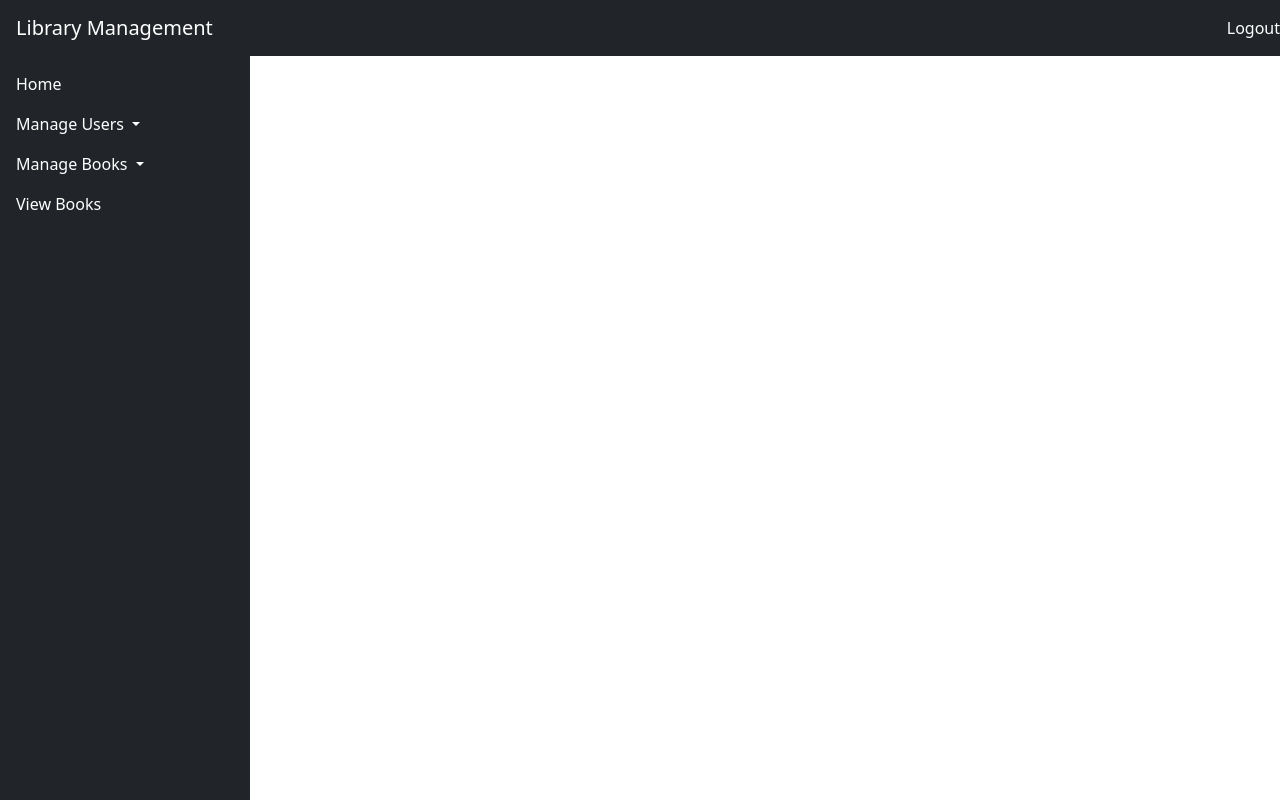
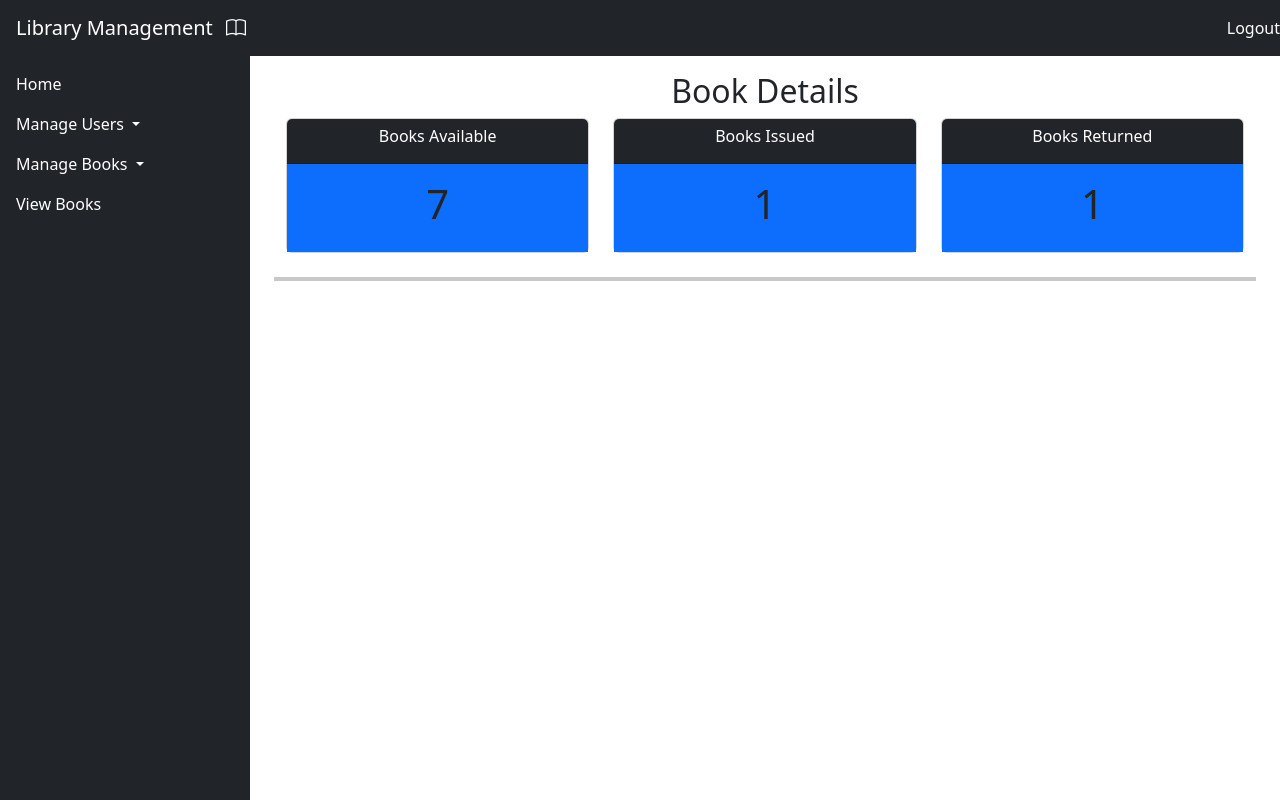
Before and after one commit to Lekhan11/Library_Manager, a Django app: page /home/ in a window 1280 px wide. Run offline with Django 5.2, Linux system fonts and the light colour scheme; a user stored in the database is signed in; data comes from the database, SQL or seed files in the repository; both versions use the stored data as it was after the commit; some libraries are stand-ins or nearby versions.

Commit message:
Home page added and add books solved

```diff
--- a/Library/templates/base.html
+++ b/Library/templates/base.html
@@ -13,7 +13,7 @@
 
     <!-- Fixed Top Navbar -->
     <nav class="navbar navbar-dark bg-dark fixed-top">
-        <a href="{% url 'home' %}" class="navbar-brand ps-3">Library Management</a>
+        <a href="{% url 'home' %}" class="navbar-brand ps-3">Library Management <i class="bi bi-book ps-2"></i></a>
         <a class="text-white nav-link ms-auto" href="{% url 'logout' %}">Logout</a>
     </nav>
 
@@ -54,7 +54,7 @@
         </div>
 
         <!-- Main Content -->
-        <div class="flex-grow-1 p-4" style="margin-left: 250px;">
+        <div class="flex-grow-1 p-4 container-fluid" style="margin-left: 250px;">
             {% block content %}{% endblock %}
         </div>
     </div>
--- a/Library/templates/home.html
+++ b/Library/templates/home.html
@@ -1,12 +1,44 @@
-<!DOCTYPE html>
-<html lang="en">
-  <head>
-    <meta charset="UTF-8" />
-    <meta name="viewport" content="width=device-width, initial-scale=1.0" />
-    <title>Home</title>
-    {% include 'base.html' %}
-</head>
-<body>
+{% extends 'base.html' %}
+{% block title %}Home Page{% endblock %}
+{% block content %}
 
-</body>
-</html>
+<div class="container">
+  <div class="text-center">
+    <h2>Book Details</h2>
+  </div>
+  <div class="row">
+    <div class="col">
+        <div class="card">
+          <div class="card-header bg-dark">
+            <h6 class="text-black text-center text-white">Books Available</h3>
+          </div>
+          <div class="card-body bg-primary">
+            <h1 class="text-center">{{total_books}}</h1>
+          </div>
+        </div>
+    </div>
+    <div class="col">
+      <div class="card">
+        <div class="card-header bg-dark">
+          <h6 class="text-black text-center text-white">Books Issued</h3>
+        </div>
+        <div class="card-body bg-primary">
+          <h1 class="text-center">{{total_issued_books}}</h1>
+        </div>
+      </div>
+  </div>
+  <div class="col">
+    <div class="card">
+      <div class="card-header bg-dark">
+        <h6 class="text-black text-center text-white">Books Returned</h3>
+      </div>
+      <div class="card-body bg-primary">
+        <h1 class="text-center">{{total_returned_books}}</h1>
+      </div>
+    </div>
+</div>
+<hr class="my-4 border border-2 border-dark">
+  </div>
+</div>
+
+{% endblock %}
--- a/Library/views.py
+++ b/Library/views.py
@@ -22,7 +22,15 @@ def LoginPage(request):
 
 @login_required(login_url='login')
 def HomePage(request):
-    return render(request, 'home.html')
+    books = Book.objects.all()
+    issued_books = IssuedBooks.objects.all()
+    returned_books = ReturnedBooks.objects.all()
+    total_books = books.count()
+    total_issued_books = issued_books.count()
+    total_returned_books = returned_books.count()
+    context ={'total_books': total_books, 'total_issued_books': total_issued_books, 'total_returned_books': total_returned_books}
+    print(total_books, total_issued_books, total_returned_books)
+    return render(request, 'home.html',context)
 
 @login_required(login_url='login')
 def IssueBooks(request):
@@ -73,7 +81,7 @@ def addBook(request):
         quantity=request.POST.get('quantity')
         new_category=request.POST.get('new_category')
         category = request.POST.get('category')
-        print(new_category)
+        print(category)
         if new_category:
             if Category.objects.filter(name=new_category).exists():
                 messages. error(request, 'Category already exists')
@@ -87,22 +95,27 @@ def addBook(request):
             if Book.objects.filter(isbn=isbn).exists():
                 messages. error(request, 'Book ID already exists')
                 return redirect('add_book')
-            try:
-                bookInfo = Book.objects.create(
+        try:
+            category_obj = Category.objects.get(id=category)
+        except Category.DoesNotExist:
+            messages.error(request, 'Invalid category selected')
+            return redirect('add_book')
+        try:
+            bookInfo = Book.objects.create(
                 title=book_name,
                 author=author,
                 isbn=isbn,
                 publisher=publications,
                 quantity=quantity
-            )
+        )
 
-                bookInfo.categories.set(category)
-                messages.success(request, 'Book Added Successfully')
-                return redirect('add_book')
-            except Exception as e:
-                print(e)
-                messages.error(request, 'Error in adding book')
-                return redirect('add_book')
+            bookInfo.categories.add(category_obj)
+            messages.success(request, 'Book Added Successfully')
+            return redirect('add_book')
+        except Exception as e:
+            print(e)
+            messages.error(request, 'Error in adding book')
+            return redirect('add_book')
         else:
             messages. error(request, 'All fields are required')
             return redirect('add_book')
```
Also changed, not shown: db.sqlite3.
